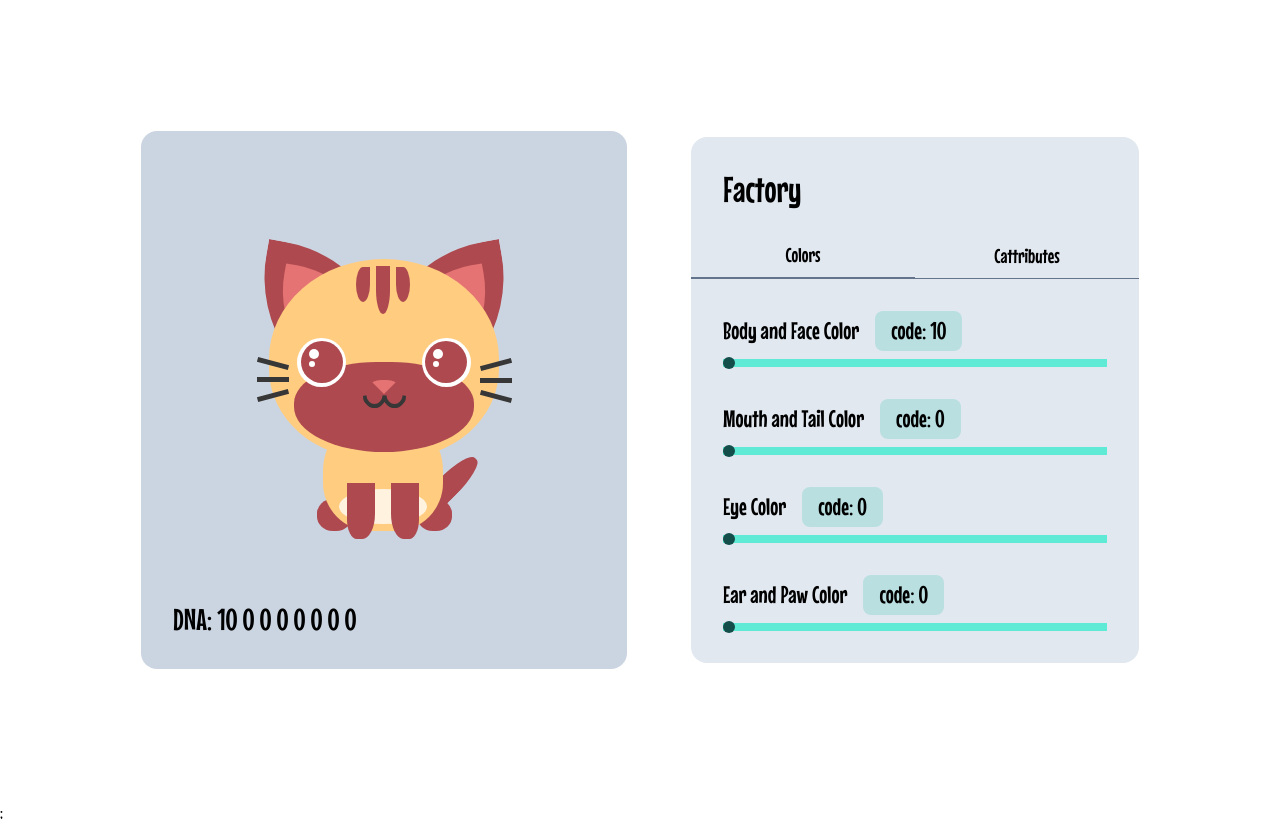
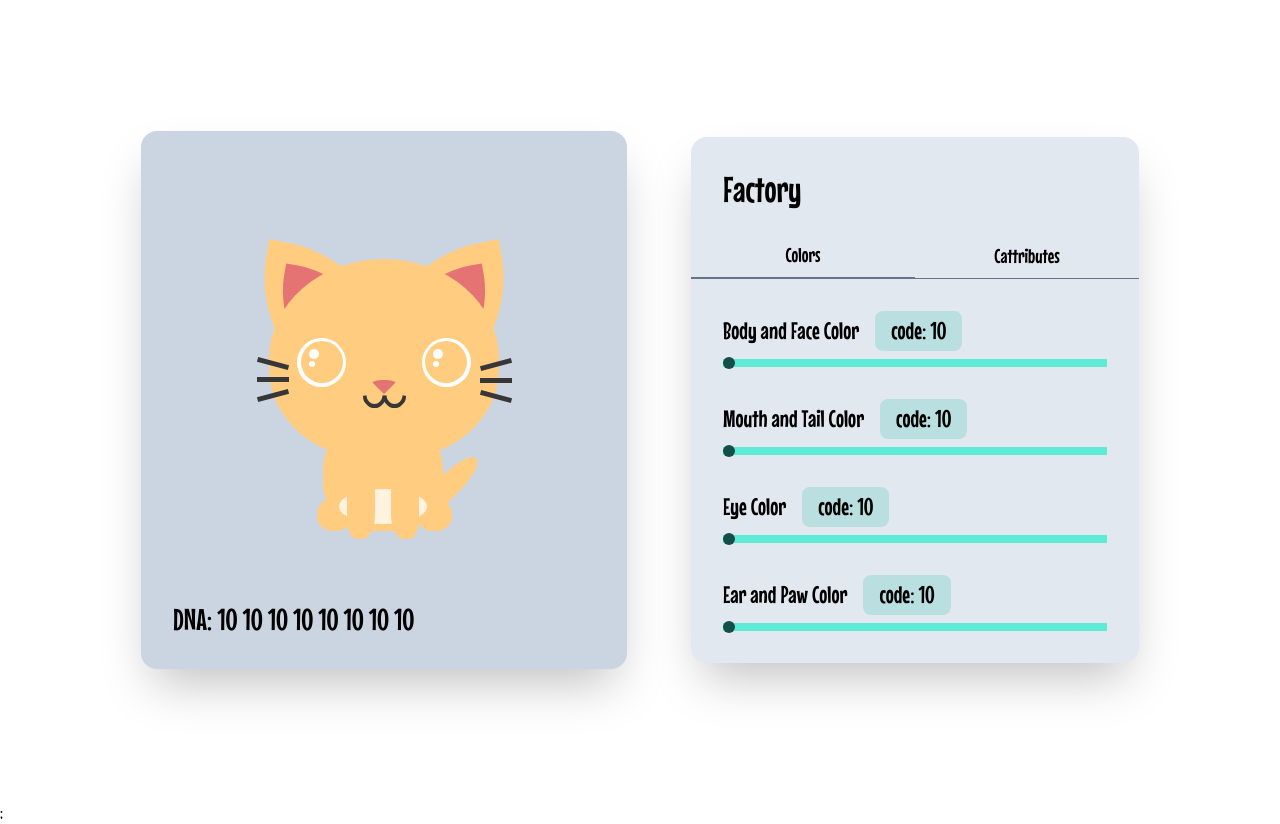
Before and after one commit to rajmuller/kitties-app, a Next.js app: page /factory in a window 1280 px wide. Built offline with nearby package versions, Linux system fonts and the light colour scheme.

Commit message:
ranges fix

```diff
--- a/components/Cat/attributes.ts
+++ b/components/Cat/attributes.ts
@@ -1,21 +1,21 @@
 import { Animations, Colors, EyeShape, Patterns } from "../../types";
 
 export const eyeShapes: EyeShape = {
-  0: { border: "none" },
-  1: { borderTop: "15px solid" },
-  2: { borderBottom: "15px solid" },
-  3: { width: "24px" },
-  4: { borderRadius: "25%" },
-  5: { height: "25px" },
-  6: { width: "25px", height: "20px" },
-  7: { border: "black 6px dashed " },
-  8: { border: "black 7px dotted" },
-  9: { borderRight: "42px black dotted" },
+  10: { border: "none" },
+  11: { borderTop: "15px solid" },
+  12: { borderBottom: "15px solid" },
+  13: { width: "24px" },
+  14: { borderRadius: "25%" },
+  15: { height: "25px" },
+  16: { width: "25px", height: "20px" },
+  17: { border: "black 6px dashed " },
+  18: { border: "black 7px dotted" },
+  19: { borderRight: "42px black dotted" },
 };
 
 export const patterns: Patterns = {
-  0: {},
-  1: {
+  10: {},
+  11: {
     right: {
       top: "-5px",
       width: "22px",
@@ -31,12 +31,12 @@ export const patterns: Patterns = {
       borderRadius: "50%",
     },
   },
-  2: {
+  12: {
     mid: { borderRadius: "50%", transform: "rotate(90deg)" },
   },
-  3: { mid: { transform: "scale(2) rotate(180deg)" } },
-  4: { mid: { transform: "rotate(180deg) translateY(40px)" } },
-  5: {
+  13: { mid: { transform: "scale(2) rotate(180deg)" } },
+  14: { mid: { transform: "rotate(180deg) translateY(40px)" } },
+  15: {
     mid: {
       left: "102px",
       height: 0,
@@ -56,7 +56,7 @@ export const patterns: Patterns = {
       left: "-55px",
     },
   },
-  6: {
+  16: {
     mid: { borderRadius: "50%", height: "24px", width: "24px" },
     right: { borderRadius: "50%", height: "24px", width: "24px" },
     left: { borderRadius: "50%", height: "24px", width: "24px" },
@@ -64,26 +64,16 @@ export const patterns: Patterns = {
 };
 
 export const animations: Animations = {
-  0: { head: "" },
-  1: { head: "animate-wiggle" },
-  2: { head: "animate-nod" },
-  3: { tail: "animate-slide" },
-  4: { earLeft: "animate-earLeft", earRight: "animate-earRight" },
-  5: { earLeft: "animate-attentiveLeft", earRight: "animate-attentiveRight" },
-  6: { head: "lofasz" },
+  10: { head: "" },
+  11: { head: "animate-wiggle" },
+  12: { head: "animate-nod" },
+  13: { tail: "animate-slide" },
+  14: { earLeft: "animate-earLeft", earRight: "animate-earRight" },
+  15: { earLeft: "animate-attentiveLeft", earRight: "animate-attentiveRight" },
+  16: { head: "lofasz" },
 };
 
 export const colors: Colors = {
-  0: "#ae494f",
-  1: "#9a3031",
-  2: "#8cd42e",
-  3: "#a0417a",
-  4: "#91c656",
-  5: "#299f7a",
-  6: "#c65d1e",
-  7: "#b2bbd6",
-  8: "#2d4024",
-  9: "#4b5715",
   10: "#ffcc80",
   11: "#3f1174",
   12: "#b22a90",
--- a/pages/factory.tsx
+++ b/pages/factory.tsx
@@ -6,13 +6,13 @@ import { DNA } from "../types";
 const Factory: NextPage = () => {
   const [dna, setDna] = useState<DNA>({
     bodyColor: "10",
-    mouthTailColor: "0",
-    eyeColor: "0",
-    earPawColor: "0",
-    eyeShape: "0",
-    pattern: "0",
-    patternColor: "0",
-    animation: "0",
+    mouthTailColor: "10",
+    eyeColor: "10",
+    earPawColor: "10",
+    eyeShape: "10",
+    pattern: "10",
+    patternColor: "10",
+    animation: "10",
   });
   const [tab, setTab] = useState<"colors" | "cattributes">("colors");
 
@@ -27,7 +27,7 @@ const Factory: NextPage = () => {
 
   return (
     <div className=" flex h-screen w-full flex-wrap items-center justify-center gap-16">
-      <div className="relative flex items-center justify-center rounded-2xl bg-slate-300 p-32">
+      <div className="relative flex items-center justify-center rounded-2xl bg-slate-300 p-32 shadow-2xl">
         <Cat
           bodyColor={dna.bodyColor}
           mouthTailColor={dna.mouthTailColor}
@@ -43,7 +43,7 @@ const Factory: NextPage = () => {
         </p>
       </div>
 
-      <div className="rounded-2xl bg-slate-200 p-8 ">
+      <div className="rounded-2xl bg-slate-200 p-8 shadow-2xl">
         <p className="mb-4 text-4xl">Factory</p>
         <div className="mb-8 flex w-full">
           <button
@@ -106,7 +106,7 @@ const Factory: NextPage = () => {
                 <input
                   value={dna.mouthTailColor}
                   onChange={onChange}
-                  min="0"
+                  min="10"
                   max="99"
                   id="mouthTailColor"
                   type="range"
@@ -125,7 +125,7 @@ const Factory: NextPage = () => {
                 <input
                   value={dna.eyeColor}
                   onChange={onChange}
-                  min="0"
+                  min="10"
                   max="99"
                   id="eyeColor"
                   type="range"
@@ -144,7 +144,7 @@ const Factory: NextPage = () => {
                 <input
                   value={dna.earPawColor}
                   onChange={onChange}
-                  min="0"
+                  min="10"
                   max="99"
                   id="earPawColor"
                   type="range"
@@ -165,8 +165,8 @@ const Factory: NextPage = () => {
                 <input
                   value={dna.eyeShape}
                   onChange={onChange}
-                  min="0"
-                  max="9"
+                  min="10"
+                  max="19"
                   id="eyeShape"
                   type="range"
                   className="slider-thumb form-range h-2 w-full appearance-none bg-teal-300 p-0 focus:shadow-none focus:outline-none focus:ring-0"
@@ -184,8 +184,8 @@ const Factory: NextPage = () => {
                 <input
                   value={dna.pattern}
                   onChange={onChange}
-                  min="0"
-                  max="6"
+                  min="10"
+                  max="16"
                   id="pattern"
                   type="range"
                   className="slider-thumb form-range h-2 w-full appearance-none bg-teal-300 p-0 focus:shadow-none focus:outline-none focus:ring-0"
@@ -203,7 +203,7 @@ const Factory: NextPage = () => {
                 <input
                   value={dna.patternColor}
                   onChange={onChange}
-                  min="0"
+                  min="10"
                   max="99"
                   id="patternColor"
                   type="range"
@@ -222,8 +222,8 @@ const Factory: NextPage = () => {
                 <input
                   value={dna.animation}
                   onChange={onChange}
-                  min="0"
-                  max="5"
+                  min="10"
+                  max="15"
                   id="animation"
                   type="range"
                   className="slider-thumb form-range h-2 w-full appearance-none bg-teal-300 p-0 focus:shadow-none focus:outline-none focus:ring-0"
```
Also changed, not shown: types/index.ts (+15 -16 lines).
